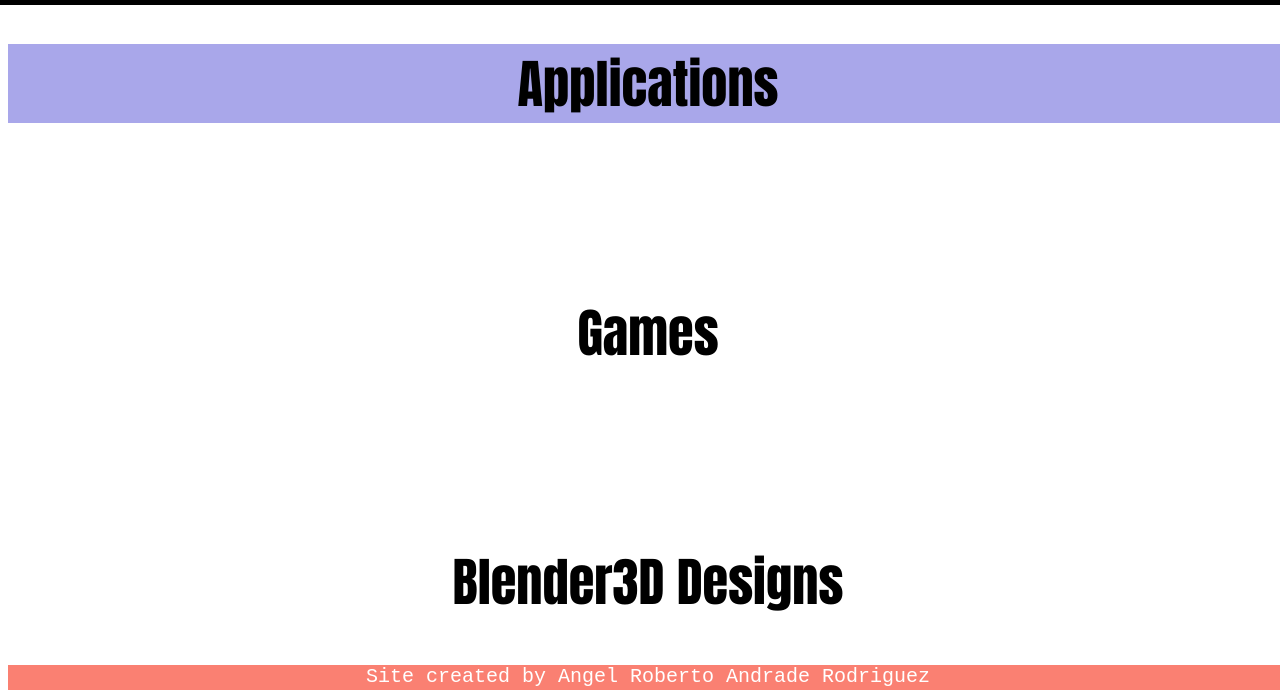
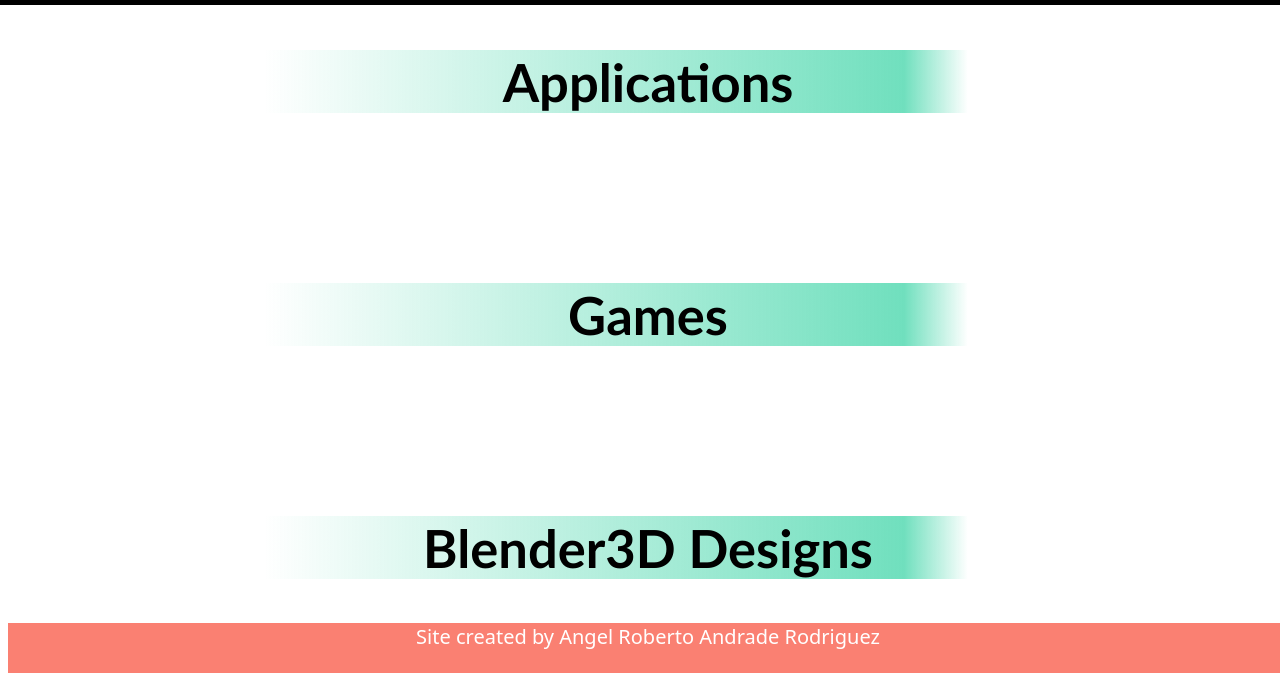
Before and after one commit to locoplains13/PortfolioSite, a website built with Vite: page index.html in a window 1280 px wide. Shown: the part 795-1485 px from the top of the page. Built offline with nearby package versions, Linux system fonts and the light colour scheme; files whose address does not match are found by name.

Commit message:
added backdrops with rgba to the titles

```diff
--- a/index.html
+++ b/index.html
@@ -104,14 +104,17 @@
     </div>
     </div>
     </div>
-    <div id="apps">
+    <div>
+    <div class="projects-section" id="apps">
       <h2>Applications</h2>
     </div>
-    <div id="games">
+    <div class="projects-section" id="games">
       <h2>Games</h2>
     </div>
-    <div id="blender">
+    <div class="projects-section" id="blender">
       <h2>Blender3D Designs</h2>
+    </div>
+  </div>
     <footer id="contact-me">
       Site created by Angel Roberto Andrade Rodriguez
     </footer>
--- a/styles.css
+++ b/styles.css
@@ -17,8 +17,8 @@
 }
 
 .header {
-  text-align: center;
-  font-family: Arial, Helvetica, sans-serif;
+  font-family: system-ui, -apple-system, BlinkMacSystemFont, "Segoe UI", Roboto,
+    Oxygen, Ubuntu, Cantarell, "Open Sans", "Helvetica Neue", sans-serif;
   margin: -10px -10px 0 -10px;
   width: 100%;
   top: 0;
@@ -33,7 +33,8 @@
 .header-text {
   color: rgb(30, 15, 30);
   margin-top: 40px;
-  font-family: Arial, Helvetica, sans-serif;
+  font-family: system-ui, -apple-system, BlinkMacSystemFont, "Segoe UI", Roboto,
+    Oxygen, Ubuntu, Cantarell, "Open Sans", "Helvetica Neue", sans-serif;
 }
 #java {
   position: relative;
@@ -143,27 +144,35 @@
   height: 35px;
 }
 
+.projects-section {
+  font-family: "Trebuchet MS", "Lucida Sans Unicode", "Lucida Grande",
+    "Lucida Sans", Arial, sans-serif;
+  background-image: linear-gradient(
+    to right,
+    rgba(200, 220, 250, 0) 20%,
+    rgba(51, 210, 162, 0.7) 70%,
+    rgba(200, 220, 250, 0) 75%
+  );
+  text-align: center;
+  backdrop-filter: blur(6px);
+}
+
 #blender {
-  text-align: center;
   margin-bottom: 0;
   margin-top: 170px;
-  font-family: Impact, Haettenschweiler, "Arial Narrow Bold", sans-serif;
   font-size: 35px;
 }
 
 #apps {
   text-align: center;
   margin-bottom: 0;
-  font-family: Impact, Haettenschweiler, "Arial Narrow Bold", sans-serif;
   font-size: 35px;
-  background-color: #a9a7ea;
 }
 
 #games {
   text-align: center;
   margin-bottom: 0;
   margin-top: 170px;
-  font-family: Impact, Haettenschweiler, "Arial Narrow Bold", sans-serif;
   font-size: 35px;
 }
 
@@ -216,10 +225,11 @@
 #contact-me {
   text-align: center;
   display: block;
-  height: 25px;
+  height: 50px;
   width: 100%;
   font-size: 20px;
-  font-family: "Courier New", Courier, monospace;
+  font-family: system-ui, -apple-system, BlinkMacSystemFont, "Segoe UI", Roboto,
+    Oxygen, Ubuntu, Cantarell, "Open Sans", "Helvetica Neue", sans-serif;
   color: white;
   background-color: salmon;
   border-color: salmon;
```
